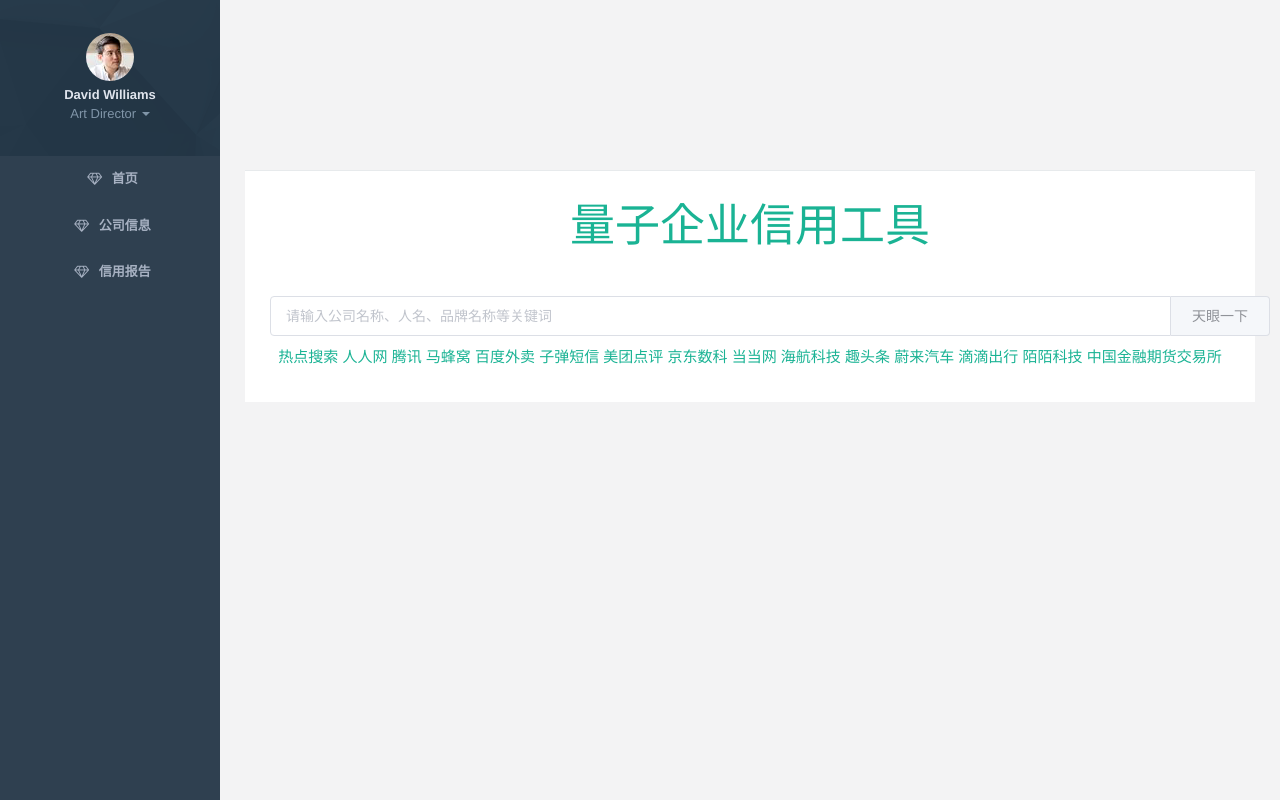
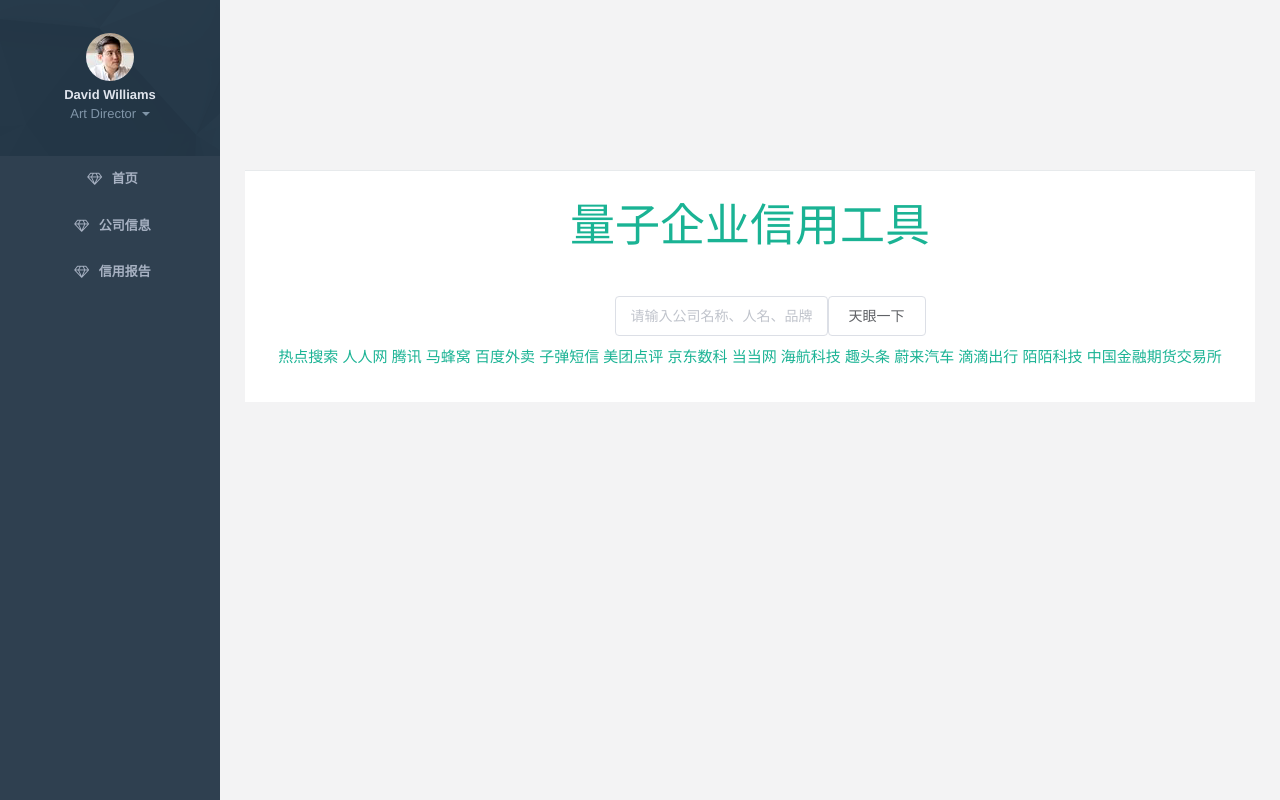
Before and after one commit to zixiaojindao/QuantumFront, a Vue app: page /#/home in a window 1280 px wide. Shown: the top 800 px of the page. Built offline with nearby package versions, Linux system fonts and the light colour scheme.

Commit message:
search input

```diff
--- a/src/components/Home.vue
+++ b/src/components/Home.vue
@@ -6,9 +6,14 @@
                     <div class="ibox-content text-center p-md">
                          <h2><span class="text-navy" style="font-size: 45px;">量子企业信用工具</span></h2>
                          <div style="width: 1000px;margin: 0 auto;padding-top: 35px;">
-                            <el-input placeholder="请输入公司名称、人名、品牌名称等关键词" class="input-with-select">
-                                <el-button slot="append">天眼一下</el-button>
-                            </el-input>
+                            <el-autocomplete
+                            v-model="state4"
+                            :fetch-suggestions="querySearchAsync"
+                            placeholder="请输入公司名称、人名、品牌名称等关键词"
+                            @select="handleSelect"
+                            class="input-with-select"
+                            ></el-autocomplete>
+                            <el-button slot="append">天眼一下</el-button>
                          </div>
                         <h2>
                              <span class="text-navy" style="font-size: 15px;">热点搜索  人人网  腾讯  马蜂窝  百度外卖  子弹短信  美团点评  京东数科  当当网  海航科技  趣头条  蔚来汽车  滴滴出行
@@ -23,5 +28,50 @@
 </template>
 <script>
 export default {
+    data() {
+        return {
+            restaurants: [],
+            state4: '',
+            timeout: null
+        };
+    },
+    methods: {
+        loadAll() {
+            return [
+            { 'value': '三全鲜食（北新泾店）', 'address': '长宁区新渔路144号' },
+            { 'value': 'Hot honey 首尔炸鸡（仙霞路）', 'address': '上海市长宁区淞虹路661号' },
+            { 'value': '新旺角茶餐厅', 'address': '上海市普陀区真北路988号创邑金沙谷6号楼113' },
+            { 'value': '泷千家(天山西路店)', 'address': '天山西路438号' },
+            { 'value': '胖仙女纸杯蛋糕（上海凌空店）', 'address': '上海市长宁区金钟路968号1幢18号楼一层商铺18-101' },
+            { 'value': '贡茶', 'address': '上海市长宁区金钟路633号' },
+            { 'value': '豪大大香鸡排超级奶爸', 'address': '上海市嘉定区曹安公路曹安路1685号' },
+            { 'value': '茶芝兰（奶茶，手抓饼）', 'address': '上海市普陀区同普路1435号' },
+            { 'value': '十二泷町', 'address': '上海市北翟路1444弄81号B幢-107' },
+            { 'value': '星移浓缩咖啡', 'address': '上海市嘉定区新郁路817号' },
+            { 'value': '阿姨奶茶/豪大大', 'address': '嘉定区曹安路1611号' },
+            { 'value': '新麦甜四季甜品炸鸡', 'address': '嘉定区曹安公路2383弄55号' },
+            { 'value': 'Monica摩托主题咖啡店', 'address': '嘉定区江桥镇曹安公路2409号1F，2383弄62号1F' }
+            ];
+        },
+        querySearchAsync(queryString, cb) {
+            let restaurants = this.restaurants;
+            let results = queryString ? restaurants.filter(this.createStateFilter(queryString)) : restaurants;
+
+            clearTimeout(this.timeout);
+            this.timeout = setTimeout(() => {
+                cb(results);
+            }, 3000 * Math.random());
+        },
+        createStateFilter(queryString) {
+            return (state) => {
+                return (state.value.toLowerCase().indexOf(queryString.toLowerCase()) === 0);
+            };
+        },
+        handleSelect(item) {
+        }
+    },
+    mounted() {
+        this.restaurants = this.loadAll();
+    }
 };
 </script>
```
